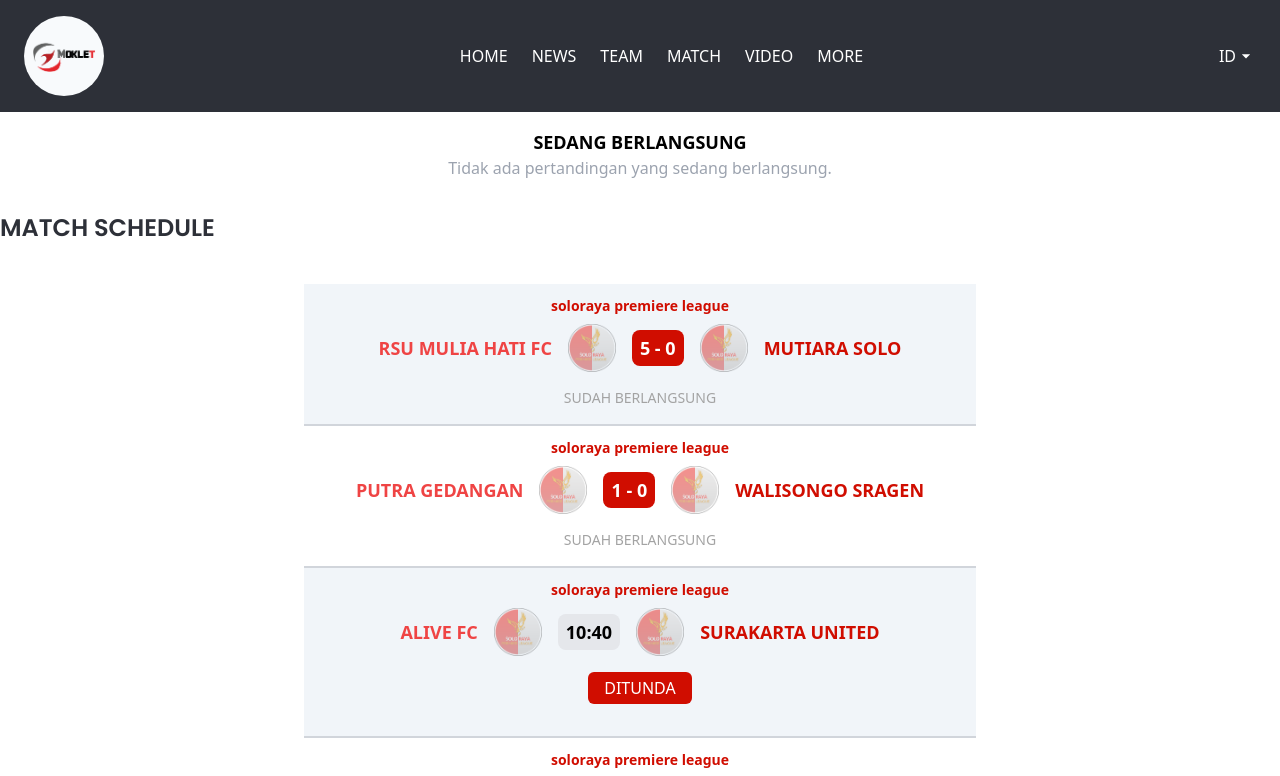
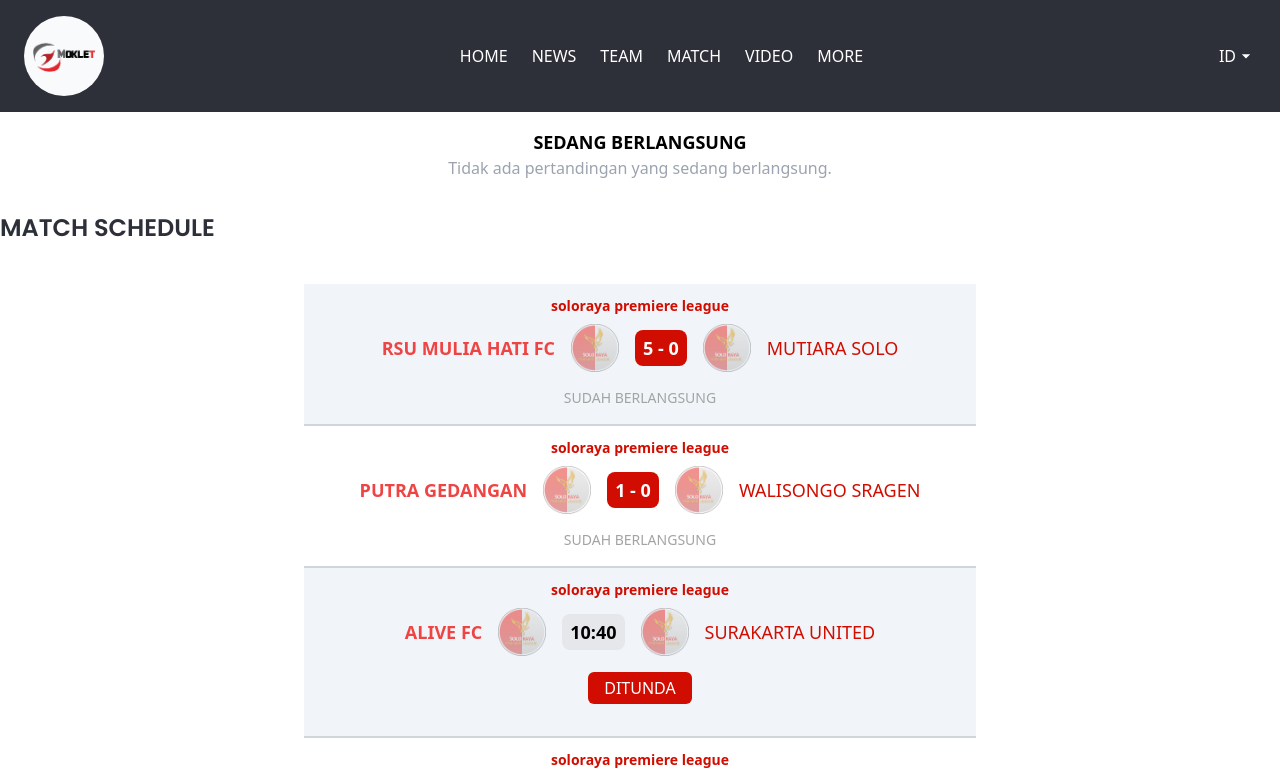
Before and after one commit to lakyulakyu/Stapa-landingPage, a Next.js app: page /Matched in a window 1280 px wide. Shown: the top 776 px of the page. Built offline with nearby package versions, Linux system fonts and the light colour scheme; a web font is replaced by a local one.

Commit message:
update:new data json match Team

```diff
--- a/app/Matched/page.jsx
+++ b/app/Matched/page.jsx
@@ -65,7 +65,7 @@ const MatchCard = () => {
                               height={100}
                               className="h-12 max-[350px]:mx-auto w-fit"
                             />
-                            <p className="font-semibold text-primary-red text-sm md:text-lg capitalize">
+                            <p className="font-normal text-primary-red text-sm md:text-lg capitalize">
                               {item.name_tim2}
                             </p>
                           </div>
```
